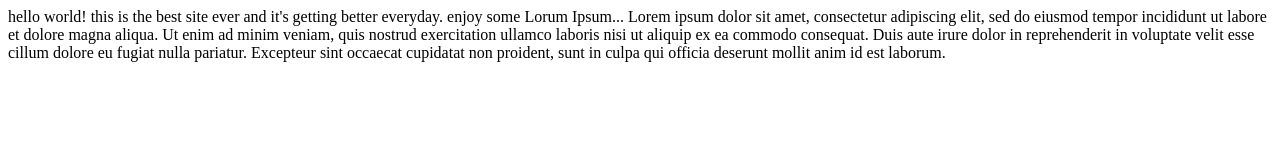
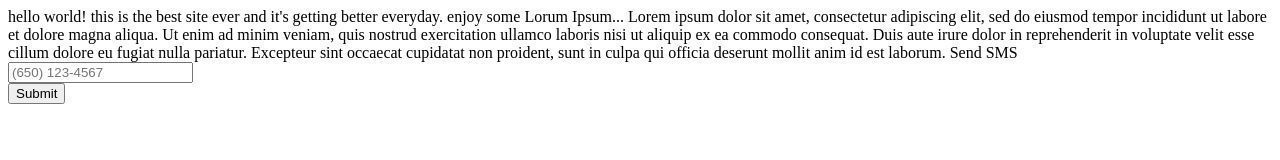
Before and after one commit to its-matt/its-matt.github.io, a plain HTML site: page index.html in a window 1280 px wide. Drawn offline with Linux system fonts and the light colour scheme.

Commit message:
Update index.html
added text-me-the-app - probably gonna break my awesome site

```diff
--- a/index.html
+++ b/index.html
@@ -21,6 +21,48 @@
   enjoy some Lorum Ipsum...
   Lorem ipsum dolor sit amet, consectetur adipiscing elit, sed do eiusmod tempor incididunt ut labore et dolore magna aliqua. Ut enim ad minim veniam, quis nostrud exercitation ullamco laboris nisi ut aliquip ex ea commodo consequat. Duis aute irure dolor in reprehenderit in voluptate velit esse cillum dolore eu fugiat nulla pariatur. Excepteur sint occaecat cupidatat non proident, sunt in culpa qui officia deserunt mollit anim id est laborum.
 
+  <!DOCTYPE HTML>
+<html lang="en-US">
+<head>
+<meta charset="UTF-8">
+    <script type="text/javascript">
+        (function(b,r,a,n,c,h,_,s,d,k){if(!b[n]||!b[n]._q){for(;s<_.length;)c(h,_[s++]);d=r.createElement(a);d.async=1;d.src="https://cdn.branch.io/branch-latest.min.js";k=r.getElementsByTagName(a)[0];k.parentNode.insertBefore(d,k);b[n]=h}})(window,document,"script","branch",function(b,r){b[r]=function(){b._q.push([r,arguments])}},{_q:[],_v:1},"addListener applyCode banner closeBanner creditHistory credits data deepview deepviewCta first getCode init link logout redeem referrals removeListener sendSMS setBranchViewData setIdentity track validateCode".split(" "), 0);
+
+        branch.init('YOUR-BRANCH-KEY');
+            function sendSMS(form) {
+                var phone = form.phone.value;
+                var linkData = {
+                    tags: [],
+                    channel: 'Website',
+                    feature: 'TextMeTheApp',
+                    data: {
+                        'foo': 'bar'
+                    }
+                };
+                var options = {};
+                var callback = function(err, result) {
+                    if (err) {
+                        alert("Sorry, something went wrong.");
+                    }
+                    else {
+                        alert("SMS sent!");
+                    }
+                };
+                branch.sendSMS(phone, linkData, options, callback);
+                form.phone.value = "";
+            }
+    </script>
+</head>
+<body>
+        Send SMS
+        <form onsubmit="sendSMS(this); return false;">
+            <input id="phone" name="phone" type="tel" placeholder="(650) 123-4567" />
+            <br/>
+            <input type="submit"/>
+        </form>
+    </body>
+</html>
+
 </body>
 
 </html>
```
